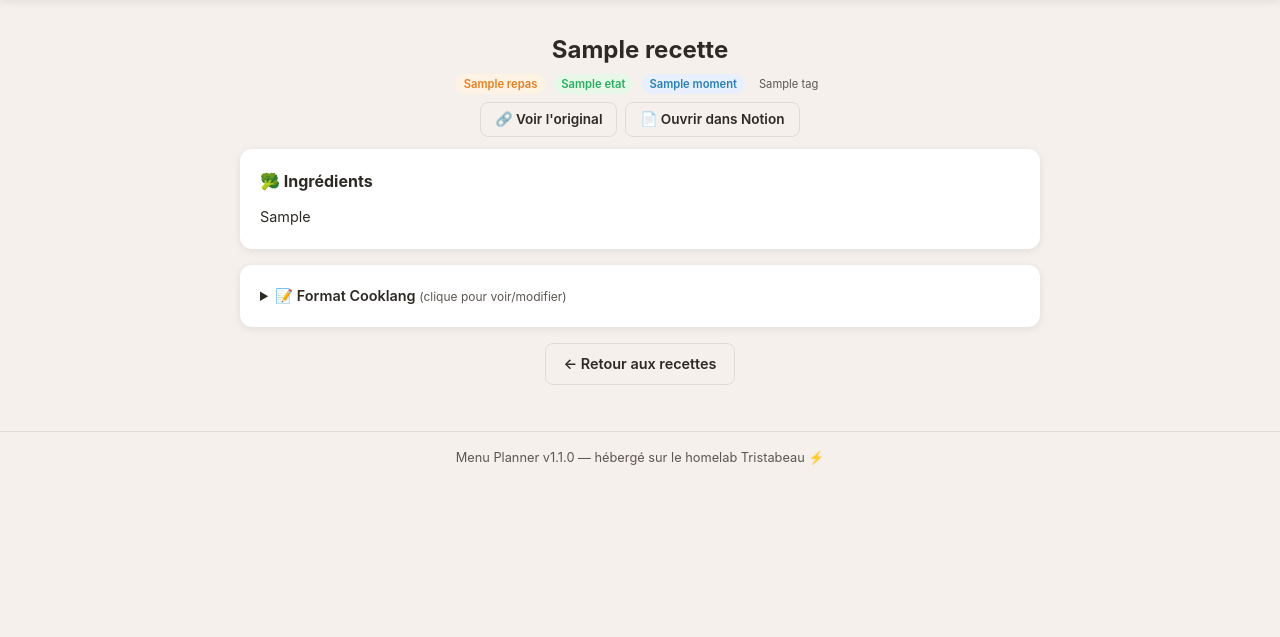
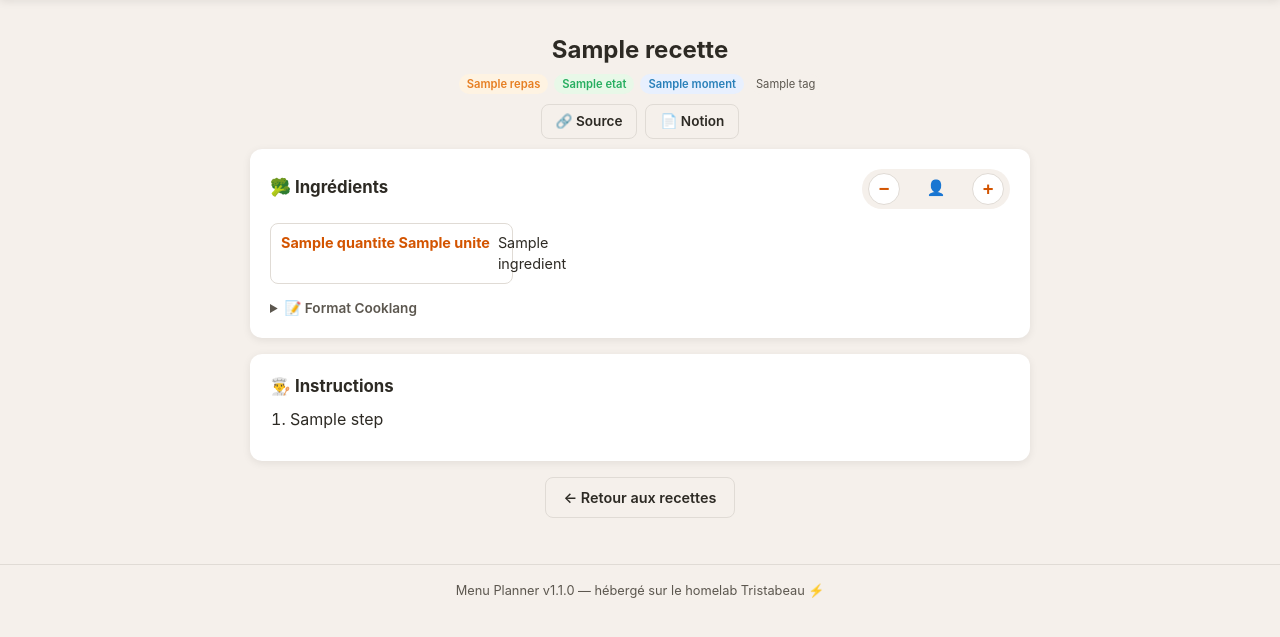
Before and after one commit to LapassetAlexis/RecetteApp, a FastAPI app: template app/templates/recette_detail.html in a window 1280 px wide. Shown: the part 55-692 px from the top of the page. Run offline with FastAPI, Linux system fonts and the light colour scheme; the template is opened without the code that fills it: most values are stand-ins (such as "Sample title", 1, 10 or a date in 2020).

Commit message:
feat(recettes): refonte liste + fiche détail, Cooklang & portions ajustables
Optimisation :
- cache mémoire (TTL 60s) pour la liste des recettes Notion → plus de
  pagination complète à chaque page/génération ; invalidé après création et
  notation.
- fiche détail : récupération d'UNE recette (get_recipe) au lieu de charger
  toute la base juste pour en trouver une.

Fiche détail (UI/UX + Cooklang) :
- ingrédients rendus en liste + bloc Cooklang, instructions numérotées
  (récupérées des blocks Notion).
- sélecteur de PORTIONS (− / +) : recalcule les quantités à la volée côté
  client (décimales et fractions gérées), met aussi à jour le Cooklang affiché.
- en-tête propre : titre nettoyé, chips type/état/tags, liens source/Notion.

Liste /recettes :
- titres nettoyés et cliquables (vers la fiche), cartes avec hover, recherche
  filtrant sur le titre nettoyé.

Tests : cache Notion, fiche détail (get_recipe + instructions + stepper). 68 verts.

```diff
--- a/app/main.py
+++ b/app/main.py
@@ -17,7 +17,6 @@ from fastapi.templating import Jinja2Templates
 from starlette.middleware.sessions import SessionMiddleware
 
 from app.config import REPAS_OPTIONS, TAG_OPTIONS, settings
-from app.cooklang import parse as parse_cook, to_html as cook_to_html
 from app.database import Database
 from app.llm_client import LLMClient
 from app.notion_client import NotionClient
@@ -209,43 +208,45 @@ async def liste_recettes(request: Request):
     )
 
 
+BASE_SERVINGS = 4  # base d'extraction des ingrédients (cf. extract_ingredients)
+
+
 @app.get("/recette/{page_id}", response_class=HTMLResponse)
 async def detail_recette(request: Request, page_id: str):
-    """Page détail d'une recette avec rendu Cooklang."""
+    """Fiche détail : ingrédients (Cooklang, portions ajustables) + instructions."""
     try:
-        recettes = await notion.get_all_recipes()
-        recette = next((r for r in recettes if r["id"] == page_id), None)
+        recette = await notion.get_recipe(page_id)  # 1 appel, pas toute la base
         if not recette:
             return HTMLResponse("Recette non trouvée", status_code=404)
 
-        # Chercher les ingrédients dans le cache
+        # Ingrédients structurés depuis le cache local
+        ingredients: list[dict] = []
         cached = await db.get_enriched(page_id)
-        cook_content = f">> Serves: 4\n>> Source: {recette.get('url', '')}\n\n"
         if cached and cached.get("ingredients"):
             try:
-                ings = json.loads(cached["ingredients"])
-                for i in ings:
-                    q = i.get("quantite", "")
-                    u = i.get("unite", "")
-                    if q and u:
-                        cook_content += f"@{i['nom']}{{{q}%{u}}}\n"
-                    elif q:
-                        cook_content += f"@{i['nom']}{{{q}}}\n"
-                    else:
-                        cook_content += f"@{i['nom']}\n"
-            except Exception: pass
-        cook_content += "\n"
+                ingredients = [
+                    {"nom": i.get("nom", ""), "quantite": str(i.get("quantite", "") or ""),
+                     "unite": i.get("unite", "")}
+                    for i in json.loads(cached["ingredients"]) if i.get("nom")
+                ]
+            except (json.JSONDecodeError, TypeError):
+                ingredients = []
 
-        recipe_obj = parse_cook(cook_content)
-        html_content = cook_to_html(recipe_obj)
+        # Instructions depuis les blocks Notion (best-effort)
+        try:
+            instructions = await notion.get_recipe_instructions(page_id)
+        except Exception as e:
+            logger.warning(f"Instructions illisibles pour {page_id}: {e}")
+            instructions = []
 
         return templates.TemplateResponse(
             "recette_detail.html",
             {
                 "request": request,
                 "recette": recette,
-                "cook_html": html_content,
-                "cook_raw": cook_content,
+                "ingredients": ingredients,
+                "base_servings": BASE_SERVINGS,
+                "instructions": instructions,
             },
         )
     except Exception:
--- a/app/static/style.css
+++ b/app/static/style.css
@@ -244,6 +244,33 @@ a.meal-name:hover { text-decoration:underline; }
 .recipe-card.hidden, .hist-item.hidden { display:none; }
 .no-result { text-align:center; color:var(--t2); padding:24px; grid-column:1/-1; }
 
+/* ── Fiche détail recette ────────────────────── */
+.detail { max-width:780px; margin:0 auto; }
+.detail-chips { display:flex; gap:6px; justify-content:center; flex-wrap:wrap; margin-top:6px; }
+.detail-links { margin-top:10px; display:flex; gap:8px; justify-content:center; flex-wrap:wrap; }
+.ing-head { display:flex; justify-content:space-between; align-items:center; margin-bottom:14px; flex-wrap:wrap; gap:10px; }
+.ing-head h2, .detail .card h2 { margin:0 0 2px; font-size:1.05rem; }
+.serv { display:inline-flex; align-items:center; gap:8px; background:var(--bg); border-radius:22px; padding:4px 6px; }
+.serv-btn { width:32px; height:32px; border-radius:50%; border:1px solid var(--bo); background:var(--surface); cursor:pointer; font-size:1.15rem; font-weight:700; color:var(--prd); line-height:1; }
+.serv-btn:hover { background:var(--pr); color:#fff; border-color:var(--pr); }
+.serv-n { font-weight:700; min-width:56px; text-align:center; font-size:0.95rem; }
+.ing-list { list-style:none; display:grid; grid-template-columns:repeat(auto-fill,minmax(210px,1fr)); gap:6px; margin:0; }
+.ing { display:flex; align-items:baseline; gap:8px; padding:8px 10px; border:1px solid var(--bo); border-radius:8px; font-size:0.9rem; }
+.ing-q { font-weight:700; color:var(--prd); white-space:nowrap; }
+.ing-n { color:var(--text); }
+.instr-list { padding-left:20px; line-height:1.7; margin:6px 0 0; }
+.instr-list li { margin-bottom:8px; }
+.cook-raw-box { margin-top:14px; }
+.cook-raw-box summary { cursor:pointer; font-size:0.85rem; color:var(--t2); font-weight:600; }
+.cook-raw { background:var(--bg); border:1px solid var(--bo); border-radius:8px; padding:12px; font-size:0.8rem; white-space:pre-wrap; margin-top:8px; line-height:1.5; font-family:monospace; overflow-x:auto; }
+
+/* liste recettes : carte cliquable + hover */
+.recipe-card { transition:transform 0.12s, box-shadow 0.12s; }
+.recipe-card:hover { transform:translateY(-2px); box-shadow:0 6px 18px rgba(0,0,0,0.10); }
+.recipe-title { color:var(--text); text-decoration:none; }
+.recipe-title:hover { color:var(--prd); }
+.recipe-actions { display:flex; gap:12px; margin-top:8px; }
+
 /* ── Impression (liste de courses) ───────────── */
 @media print {
     .nav, .footer, .bulk, .modal, .week-wrapper, .act, .toast-zone,
--- a/app/templates/recette_detail.html
+++ b/app/templates/recette_detail.html
@@ -1,57 +1,108 @@
 {% extends "base.html" %}
-{% block title %}{{ recette.nom }}{% endblock %}
+{% block title %}{{ recette.nom | clean_title }}{% endblock %}
 {% block content %}
-<div style="max-width:800px;margin:0 auto;">
-    <div class="hero" style="padding-bottom:12px;">
-        <h1 style="font-size:1.5rem;">{{ recette.nom }}</h1>
-        <div style="display:flex;gap:8px;justify-content:center;flex-wrap:wrap;margin-top:6px;">
+<div class="detail">
+    <div class="hero" style="padding-bottom:10px;">
+        <h1 style="font-size:1.5rem;">{{ recette.nom | clean_title }}</h1>
+        <div class="detail-chips">
             {% if recette.repas %}<span class="chip chip-repas">{{ recette.repas }}</span>{% endif %}
             {% if recette.etat %}<span class="chip chip-etat">{{ recette.etat }}</span>{% endif %}
             {% if recette.moment %}<span class="chip chip-moment">{{ recette.moment }}</span>{% endif %}
-            {% if recette.tags %}
-                {% for t in recette.tags %}
-                <span class="tag">{{ t }}</span>
-                {% endfor %}
-            {% endif %}
+            {% for t in recette.tags %}<span class="tag">{{ t }}</span>{% endfor %}
         </div>
-        <div style="margin-top:8px;display:flex;gap:8px;justify-content:center;">
-            {% if recette.url %}
-            <a href="{{ recette.url }}" target="_blank" class="btn btn-ghost btn-sm">🔗 Voir l'original</a>
-            {% endif %}
-            <a href="{{ recette.notion_url }}" target="_blank" class="btn btn-ghost btn-sm">📄 Ouvrir dans Notion</a>
+        <div class="detail-links">
+            {% if recette.url %}<a href="{{ recette.url }}" target="_blank" rel="noopener" class="btn btn-ghost btn-sm">🔗 Source</a>{% endif %}
+            {% if recette.notion_url %}<a href="{{ recette.notion_url }}" target="_blank" rel="noopener" class="btn btn-ghost btn-sm">📄 Notion</a>{% endif %}
         </div>
     </div>
 
+    {% if ingredients %}
     <div class="card">
-        <h2 style="font-size:1rem;margin-bottom:12px;">🥦 Ingrédients</h2>
-        {% if cook_html %}
-        <div class="cook-render">{{ cook_html|safe }}</div>
-        {% else %}
-        <p class="empty">Aucun ingrédient pour cette recette.</p>
-        <p style="text-align:center;color:var(--t2);font-size:0.85rem;">
-            Utilise le bouton <strong>🔄 Enrichir toutes les recettes</strong> depuis la page Recettes,
-            ou génère un planning pour extraire les ingrédients automatiquement.
-        </p>
-        {% endif %}
+        <div class="ing-head">
+            <h2>🥦 Ingrédients</h2>
+            <div class="serv" role="group" aria-label="Nombre de personnes">
+                <button type="button" class="serv-btn" id="srv-minus" aria-label="Moins">−</button>
+                <span class="serv-n"><span id="srv-n">{{ base_servings }}</span> 👤</span>
+                <button type="button" class="serv-btn" id="srv-plus" aria-label="Plus">+</button>
+            </div>
+        </div>
+        <ul class="ing-list">
+            {% for i in ingredients %}
+            <li class="ing" data-qty="{{ i.quantite }}" data-unit="{{ i.unite }}">
+                <span class="ing-q"></span><span class="ing-n">{{ i.nom }}</span>
+            </li>
+            {% endfor %}
+        </ul>
+        <details class="cook-raw-box">
+            <summary>📝 Format Cooklang</summary>
+            <pre id="cook-raw" class="cook-raw"></pre>
+        </details>
     </div>
-
-    {% if cook_raw %}
-    <div class="card">
-        <details>
-            <summary style="cursor:pointer;font-weight:600;font-size:0.9rem;">📝 Format Cooklang <small style="font-weight:400;color:var(--t2);">(clique pour voir/modifier)</small></summary>
-            <div style="margin-top:10px;">
-                <p style="font-size:0.8rem;color:var(--t2);margin-bottom:6px;">
-                    Le format <a href="https://cooklang.org" target="_blank" style="color:var(--pr);">Cooklang</a> permet de structurer les recettes.
-                    Les ingrédients sont marqués avec <code>@nom{quantité%unité}</code>, les ustensiles avec <code>#nom</code>.
-                </p>
-                <pre style="font-size:0.8rem;background:var(--bg);padding:14px;border-radius:8px;overflow-x:auto;white-space:pre-wrap;font-family:monospace;line-height:1.6;border:1px solid var(--bo);">{{ cook_raw }}</pre>
-            </div>
-        </details>
+    {% else %}
+    <div class="card empty">
+        <p>Aucun ingrédient enregistré pour cette recette.</p>
+        <p style="font-size:0.85rem;">Ajoute-les via <strong>🔄 Enrichir</strong> sur la page Recettes, ou en générant un planning.</p>
     </div>
     {% endif %}
 
-    <div style="text-align:center;margin-top:16px;display:flex;gap:10px;justify-content:center;">
-        <a href="/recettes" class="btn btn-ghost">← Retour aux recettes</a>
+    {% if instructions %}
+    <div class="card">
+        <h2>👨‍🍳 Instructions</h2>
+        <ol class="instr-list">
+            {% for step in instructions %}<li>{{ step }}</li>{% endfor %}
+        </ol>
     </div>
+    {% endif %}
+
+    <div class="act"><a href="/recettes" class="btn btn-ghost">← Retour aux recettes</a></div>
 </div>
 {% endblock %}
+
+{% block scripts %}
+<script>
+const BASE_SERVINGS = {{ base_servings }};
+let servings = BASE_SERVINGS;
+
+// Parse une quantité : décimales (1,5) et fractions (1/2). null si non numérique.
+function parseQty(s) {
+    s = (s || '').toString().trim().replace(',', '.');
+    if (!s) return null;
+    const frac = s.match(/^(\d+(?:\.\d+)?)\s*\/\s*(\d+(?:\.\d+)?)$/);
+    if (frac) { const d = parseFloat(frac[2]); return d ? parseFloat(frac[1]) / d : null; }
+    if (/^\d+(?:\.\d+)?$/.test(s)) return parseFloat(s);
+    return null;
+}
+function fmtQty(n) {
+    if (Number.isInteger(n)) return String(n);
+    return String(Math.round(n * 100) / 100);
+}
+
+function render() {
+    const ratio = servings / BASE_SERVINGS;
+    const cookLines = [`>> Serves: ${servings}`, ''];
+    document.querySelectorAll('.ing').forEach(li => {
+        const raw = li.dataset.qty, unit = li.dataset.unit || '';
+        const n = parseQty(raw);
+        const scaled = n !== null ? fmtQty(n * ratio) : raw;
+        const qEl = li.querySelector('.ing-q');
+        qEl.textContent = scaled ? (unit ? `${scaled} ${unit}` : `${scaled}`) : '';
+        // ligne Cooklang
+        const nom = li.querySelector('.ing-n').textContent;
+        if (scaled && unit) cookLines.push(`@${nom}{${scaled}%${unit}}`);
+        else if (scaled) cookLines.push(`@${nom}{${scaled}}`);
+        else cookLines.push(`@${nom}`);
+    });
+    document.getElementById('srv-n').textContent = servings;
+    const raw = document.getElementById('cook-raw');
+    if (raw) raw.textContent = cookLines.join('\n');
+}
+
+document.getElementById('srv-minus')?.addEventListener('click', () => {
+    servings = Math.max(1, servings - 1); render();
+});
+document.getElementById('srv-plus')?.addEventListener('click', () => {
+    servings = Math.min(50, servings + 1); render();
+});
+render();
+</script>
+{% endblock %}
```
Also changed, not shown: app/notion_client.py (+51 -1 lines), app/templates/recettes.html (+6 -6 lines), tests/test_notion_parse.py (+22 -1 lines), tests/test_routes.py (+11 -4 lines).
